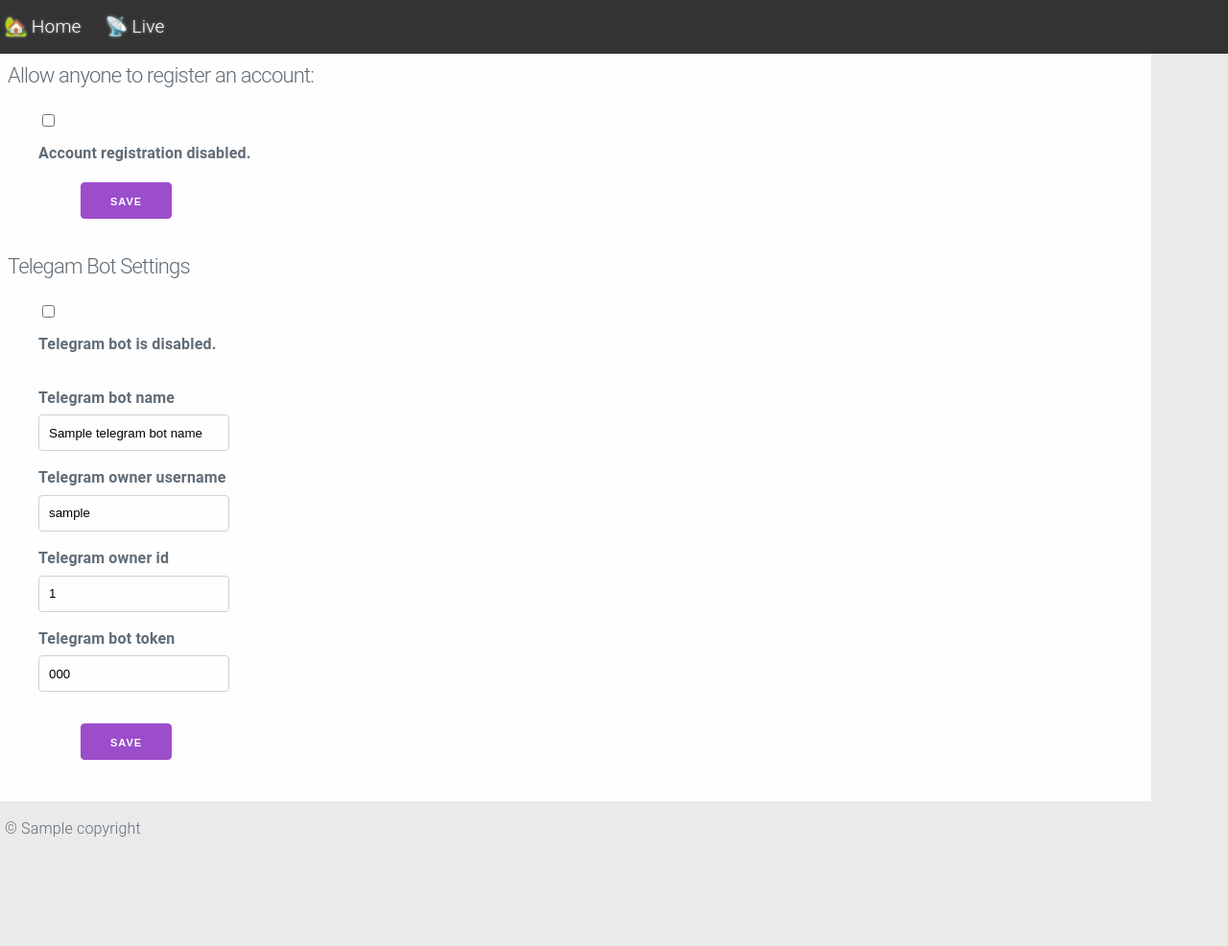
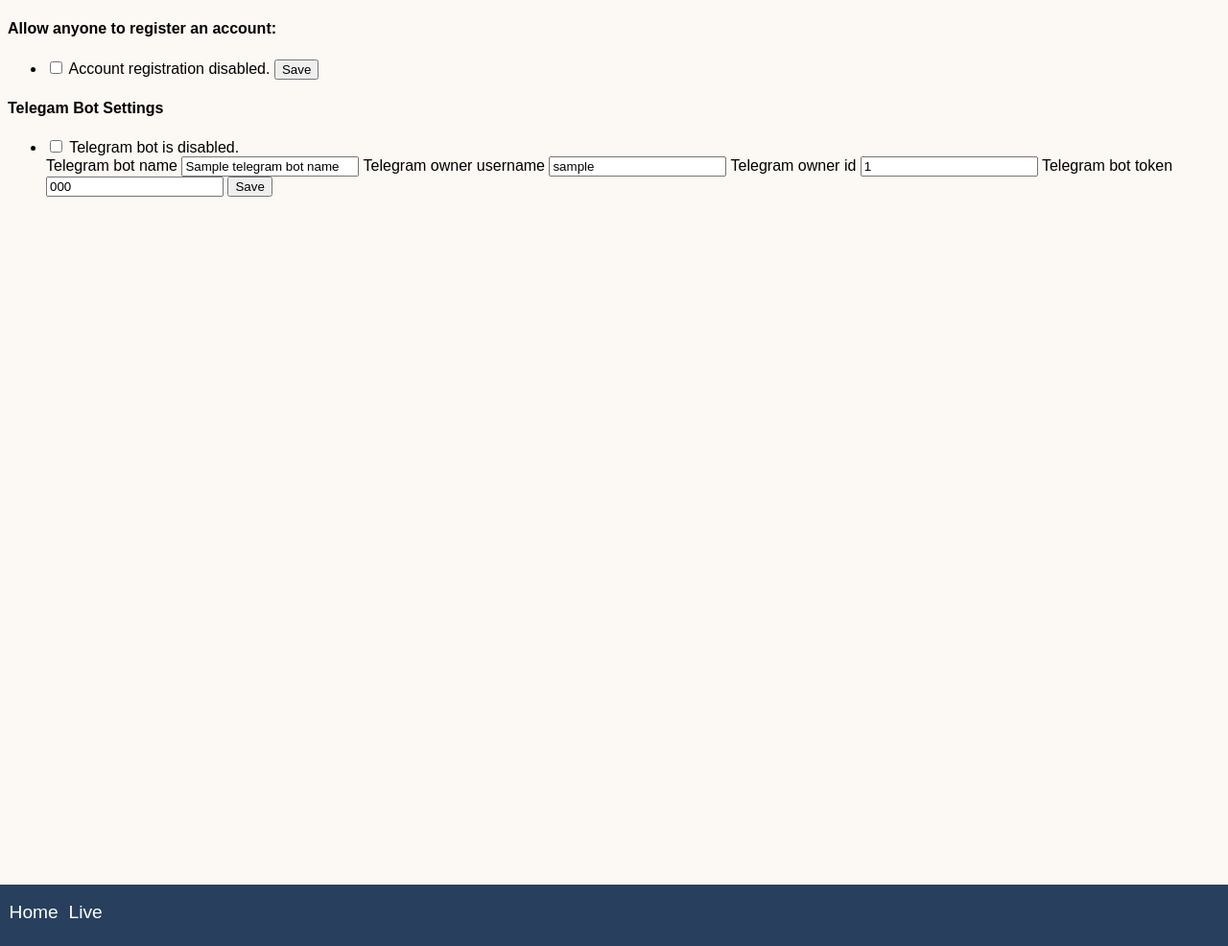
Before and after one commit to hiway/piebus, a Python web app: template src/piebus/templates/admin/settings.html in a window 1280 px wide. Shown: the whole page at 96% size. Run offline with Jinja, Linux system fonts and the light colour scheme; the template is opened without the code that fills it: most values are stand-ins (such as "Sample title", 1, 10 or a date in 2020); some web fonts are replaced.

Commit message:
Implement better design, starting with 250 pixel wide screen.

```diff
--- a/src/piebus/static/css/default.css
+++ b/src/piebus/static/css/default.css
@@ -1,168 +1,107 @@
+:root {
+  font-size: 16px;
+}
+
+html {
+  box-sizing: border-box;
+}
+
+*, *:before, *:after {
+  box-sizing: inherit;
+}
+
+* {
+  font-family: 'NotoSansDisplay-Regular', 'NotoSansDisplay', Arial, sans-serif;
+}
+
 body {
     margin: 0;
     padding: 0;
+    background-color: #FCF8F3;
 }
 
-#wrapper {
+.wrapper {
+  height: 100vh;
+  width: 100vw;
   display: grid;
-  height: 100vh;
   grid-gap: 0;
   grid-template-columns: auto;
   grid-template-rows: auto 4em;
   grid-template-areas:
     "content"
-    "navigation";
-  background-color: #eaeaea;
+    "nav";
 }
 
-#navigation {
-  grid-area: navigation;
-  background-color: #ffffff;
-  padding-top: 0.8em;
-  background-color: #333;
-  color: #fff;
+.nav {
+  grid-area: nav;
+  background-color: #28405D;
 }
 
-nav, .nav-ul, .nav-form {
-  margin: 0;
-  padding: 0;
-}
-
-.nav-li {
-  display: inline-block;
-  padding-left: 0.3em;
-  padding-right: 1em;
-  text-shadow: 0 0 0.2em #aaa;
-}
-
-.nav-li a {
-  color: #fff;
-  text-decoration: none;
-  font-size: 1.6em;
-}
-
-.link-txt {
-  display: none;
-}
-
-#content {
+.content {
   grid-area: content;
   overflow: scroll;
 }
 
-.post-body {
-  padding: 0.5em;
-  background-color: #fefefe;
-}
-
-#footer {
-  padding: 0.5rem;
-  padding-top: 1.6rem;
-  padding-bottom: 5rem;
-  background-color: #eaeaea;
+.footer {
   display: none;
 }
 
-audio {
+.nav ul {
+  margin: 1.1rem 0.4rem;
+  padding: 0;
+}
+
+.nav li {
+  display: inline-block;
+  margin: 0 0.2rem;
+}
+
+.nav a {
+  font-size: 1.2rem;
+  color: white;
+  text-decoration: none;
+}
+
+.content {
+  padding: 0 0.5rem;
+  width: calc ( 100vw - 1rem );
+}
+
+.frame {
+  border-bottom: 1px dashed #9AB3BF;
+  padding: 1rem 0;
+}
+
+audio, video, img, p.frame-text {
   width: 100%;
   max-width: ( 100%  );
-  border: 0.5rem solid #fff;
-  background-color: #fff;
-  filter: drop-shadow( 0.2rem 0.2rem 0.2rem #ccc );
-}
-
-video {
-  width: 100%;
-  max-width: 100%;
   height: auto;
   border: 0.5rem solid #fff;
   background-color: #fff;
   filter: drop-shadow( 0.2rem 0.2rem 0.2rem #ccc );
 }
 
-.frame-text-name {
-  width: 100%;
-}
-
-.frame {
-  background-color: #fafafa;
-  margin: 0.5rem 0;
+.frame-text {
+  padding: 1rem;
 }
 
 .frame-timestamp {
   text-align: right;
+  padding: 0.5rem 1rem;
+  font-size: 0.8rem;
 }
 
-.control-label {
-    display: block;
+.frame-timestamp a {
+  color: gray;
+  text-decoration: none;
 }
 
-.form-control {
-    display: inline;
-}
-
-.formli {
-  display: inline-block;
-  margin: 0 2em;
-}
-
-.form-submit {
-  display:  block;
-  margin-left: 4em;
-  margin-top: 1.6em;
-}
-
-@media only screen and (min-width: 600px) {
-  #wrapper {
-  grid-template-columns: auto;
-  grid-template-rows: 3.5em auto;
-    grid-template-areas:
-      "navigation"
-      "content"
-  }
-
-  .nav-li a {
-    font-size: 1.2em;
-  }
-
-  .link-txt {
-    display: inline-block;
-    margin-left: 0.2em;
-  }
-
-  #footer {
-    display: block;
-  }
-
-}
-
-
-@media only screen and (min-width: 1200px) {
-  .post-body {
-    max-width: calc( 1200px );
+@media only screen and (min-width: 300px) {
+  @font-face {
+    font-family: 'NotoSansDisplay-Regular';
+    src: url( /static/font/notosansdisplay-regular-webfont.woff2 ) format('woff2'),
+         url( /static/font/notosansdisplay-regular-webfont.woff ) format('woff');
+    font-weight: normal;
+    font-style: normal;
   }
 }
-
-/* transitions */
-
-.transition-save {
-  transition: all .5s;
-}
-
-.transition-save.ic-transitioning {
-  opacity: 70;
-  background-color: beige;
-}
-
-.frame {
-    padding: 1em 1em 1em 1em;
-}
-
-.frame-text-name {
-  font-size: 1.4em;
-}
-
-.frame-timestamp {
-  font-size: 0.8em;
-  padding-top: 1em;
-}
--- a/src/piebus/templates/base.html
+++ b/src/piebus/templates/base.html
@@ -6,36 +6,71 @@
     <meta http-equiv="X-UA-Compatible" content="IE=edge">
     <meta name="viewport" content="width=device-width, initial-scale=1">
     <meta name="robots" content="noindex">
-    <link rel=stylesheet type=text/css href="{{ url_for('static', filename='css/milligram.css') }}"/>
-    <!--<link rel=stylesheet type=text/css href="{{ url_for('static', filename='css/hilite.css') }}"/>-->
+    <style>
+    * {
+      font-family: 'NotoSansDisplay-Regular','NotoSansDisplay-Fallback', 'NotoSansDisplay', Arial, sans-serif;
+    }
+
+    body {
+        margin: 0;
+        padding: 0;
+    }
+
+    .wrapper {
+      display: grid;
+      height: 100vh;
+      width: 100vw;
+      grid-gap: 0;
+      grid-template-columns: auto;
+      grid-template-rows: auto 4em;
+      grid-template-areas:
+        "content"
+        "nav";
+    }
+
+    .nav {
+      grid-area: nav;
+    }
+
+    .content {
+      grid-area: content;
+      overflow: scroll;
+    }
+
+    .footer {
+      display: none;
+    }
+    </style>
     <link rel=stylesheet type=text/css href="{{ url_for('static', filename='css/default.css') }}"/>
-    {% block extra_head %}{% endblock %}
+    {% block extra_head %}
+    {% endblock %}
+    {% if session.logged_in %}
     <script src="{{ url_for('static', filename='js/jquery.min.js') }}"></script>
     <script src="{{ url_for('static', filename='js/intercooler.min.js') }}"></script>
+    {% endif %}
     {% block extra_scripts %}{% endblock %}
 </head>
 <body>
-<div id="wrapper">
-    <nav id="navigation">
-        <ul class="nav-ul">
-            <li class="nav-li"><a href="{{ url_for('index') }}">🏡<span class="link-txt">Home</span></a></li>
-            <li class="nav-li"><a href="{{ url_for('live') }}">📡<span class="link-txt">Live</span></a></li>
-            {% if session.logged_in %}
-            <li class="nav-li"><a href="{{ url_for('list_frames') }}">✉<span class="link-txt">Frames</span></a></li>
-            <li class="nav-li"><a href="{{ url_for('admin') }}">⚙<span class="link-txt">Admin</span></a></li>
-            <li class="nav-li"><a href="{{ url_for('logout') }}">🔒<span class="link-txt">Log out</span></a></li>
-            {% endif %}
-        </ul>
-    </nav>
-
-    <div id="content">
+<div class="wrapper">
+    <div class="content">
         {% for category, message in get_flashed_messages(with_categories=true) %}
         <div class="alert alert-{{ category }}">
             <p>{{ message }}</p>
         </div>
         {% endfor %}
         <div class="post-body">{% block content %}{% endblock %}</div>
-        <div id="footer" class="post-body"><span>&copy; {{ copyright }} </span></div>
+        <div class="footer post-body"><span>&copy; {{ copyright }} </span></div>
+    </div>
+    <div class="nav">
+        <ul class="nav-ul">
+            <li class="nav-li"><a href="{{ url_for('index') }}"><span class="link-txt">Home</span></a></li>
+            <li class="nav-li"><a href="{{ url_for('live') }}"><span class="link-txt">Live</span></a></li>
+            {% if session.logged_in %}
+            <li class="nav-li"><a href="{{ url_for('list_frames') }}"><span class="link-txt">Frames</span></a></li>
+            <li class="nav-li"><a href="{{ url_for('admin') }}"><span class="link-txt">Admin</span></a></li>
+            <li class="nav-li"><a href="{{ url_for('logout') }}"><span class="link-txt">Log out</span></a></li>
+            {% endif %}
+        </ul>
     </div>
 </div>
 </body>
--- a/src/piebus/templates/live.html
+++ b/src/piebus/templates/live.html
@@ -21,6 +21,7 @@
 </form>
 {% endif %}
 <div id="recent">
+    <h3>Recent:</h3>
     {% for frame in frames %}
     {% include "includes/frame_render.html" %}
     {% endfor %}
```
Also changed, not shown: src/piebus/templates/includes/frame_render_telegram.html (+10 -6 lines).
